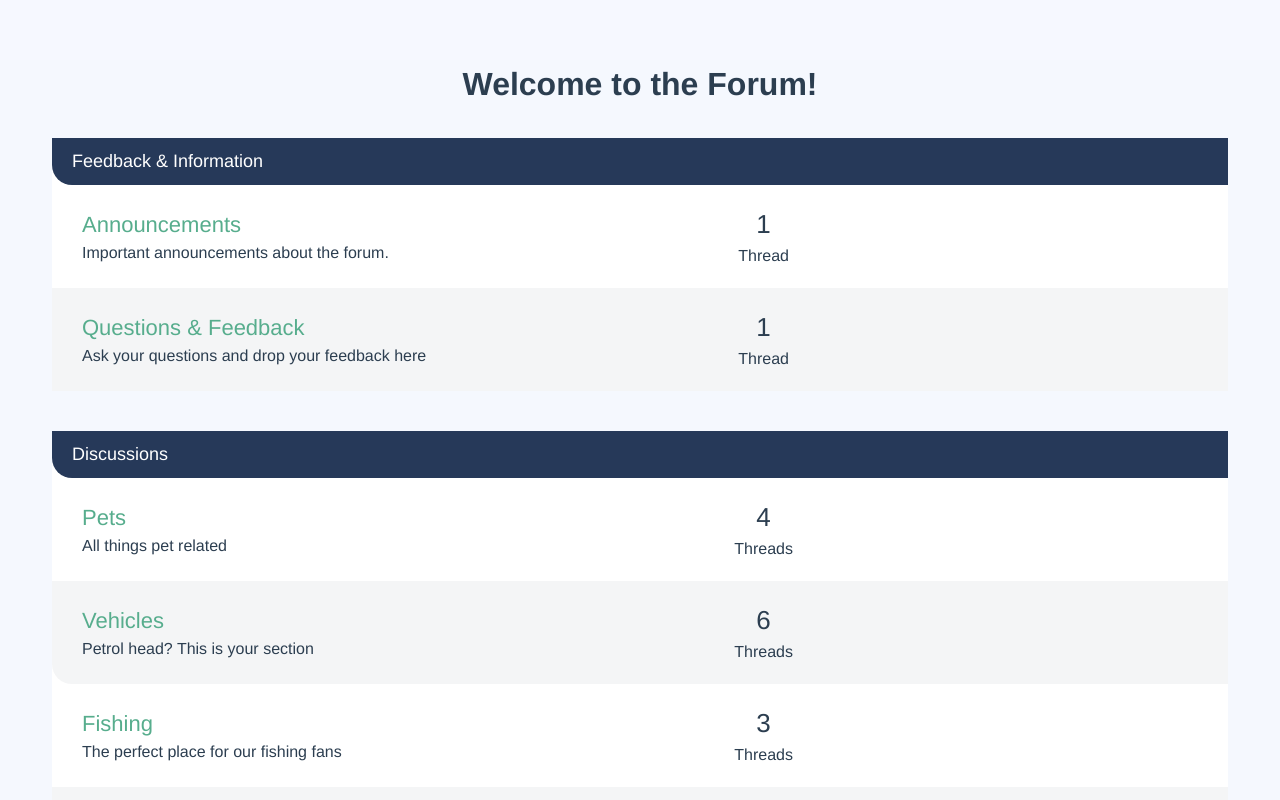
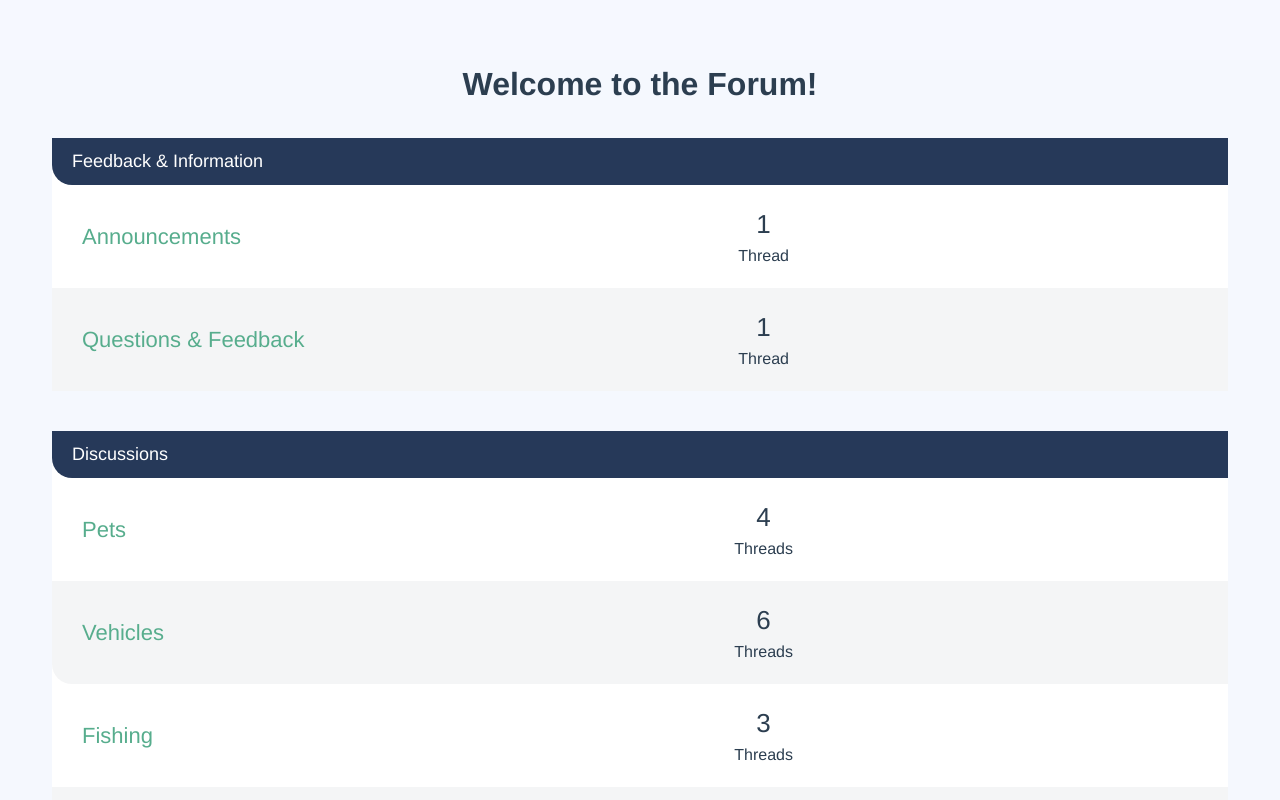
Before and after one commit to philreynolds/vueschool-masterclass, a Vue app: page / in a window 1280 px wide. Shown: the top 800 px of the page. Built offline with nearby package versions, Linux system fonts and the light colour scheme.

Commit message:
Fix weird merge issue.

```diff
--- a/src/components/ForumList.vue
+++ b/src/components/ForumList.vue
@@ -12,7 +12,7 @@
       >
         {{ forum.name }}
       </router-link>
-      <p>{{ forum.description }}</p>
+
     </div>
 
     <div class="threads-count">
```
